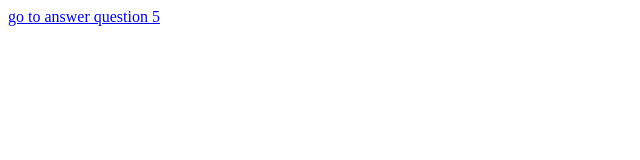
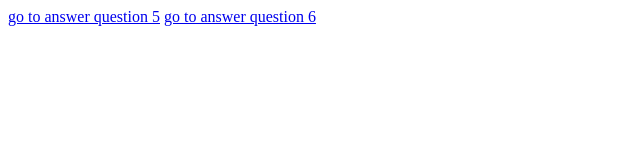
Before and after one commit to nikfarsaber/HW8-maktab81, a plain HTML site: page index.html in a window 1280 px wide. Shown: the whole page, without its empty margins (0-640 px from the left). Drawn offline with Linux system fonts and the light colour scheme.

Commit message:
create link to linked Answer6 html file to index.html

```diff
--- a/index.html
+++ b/index.html
@@ -8,6 +8,7 @@
   </head>
   <body>
     <a href="Answer5.html">go to answer question 5</a>
+    <a href="Answer6.html">go to answer question 6</a>
     <script src="script.js"></script>
   </body>
 </html>
```
